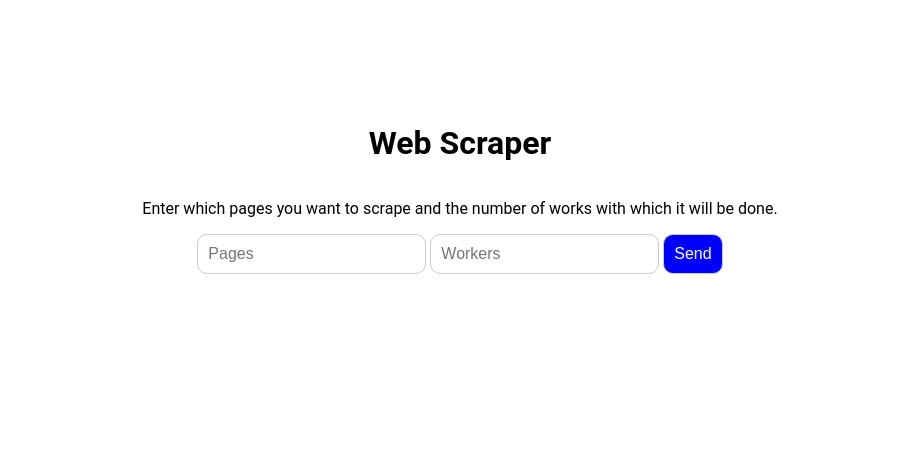
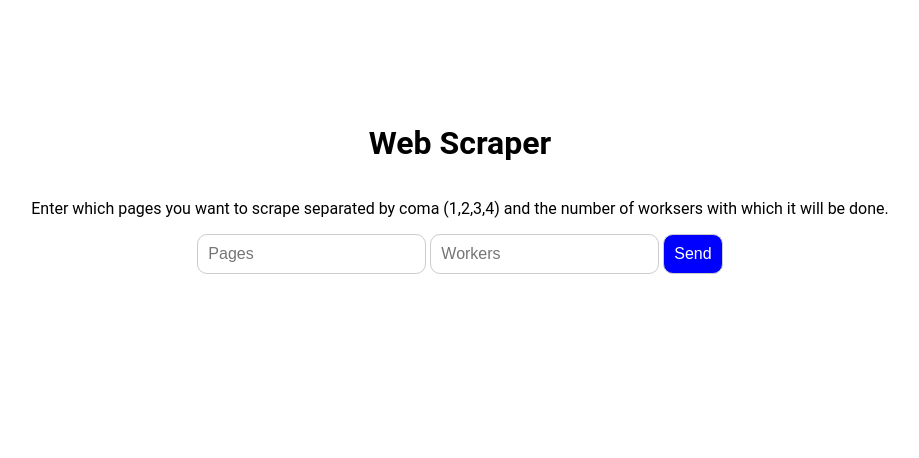
Before and after one commit to J-khol-R/python_scraper, a Django app: page / in a window 1280 px wide. Shown: the part 209-667 px from the top of the page, without its empty margins (180-1099 px from the left). Run offline with Django 5.2, Linux system fonts and the light colour scheme; parts of the project's set-up code (start-up, migrations or seed data) failed here and were passed over.

Commit message:
Update index.html
fix

```diff
--- a/web_scraping/scraper/templates/index.html
+++ b/web_scraping/scraper/templates/index.html
@@ -4,7 +4,7 @@
 
 {% block content %}
     <h1>Web Scraper</h1>
-    <p>Enter which pages you want to scrape and the number of works with which it will be done.</p>
+    <p>Enter which pages you want to scrape separated by coma (1,2,3,4) and the number of worksers with which it will be done.</p>
     <form method="post" action="{% url 'index' %}">
     {% csrf_token %}
     <input type="text" name="num_pages" placeholder="Pages">
```
